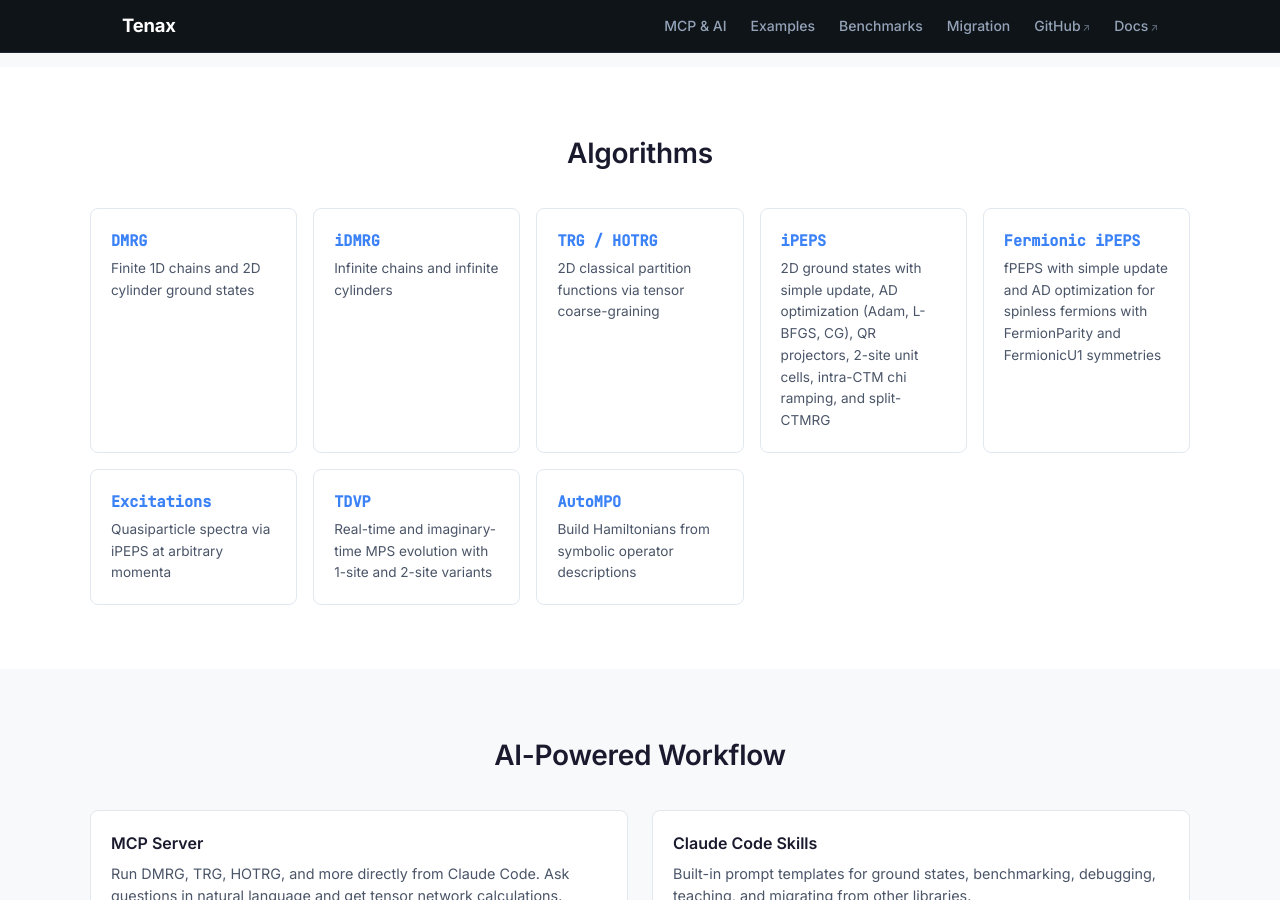
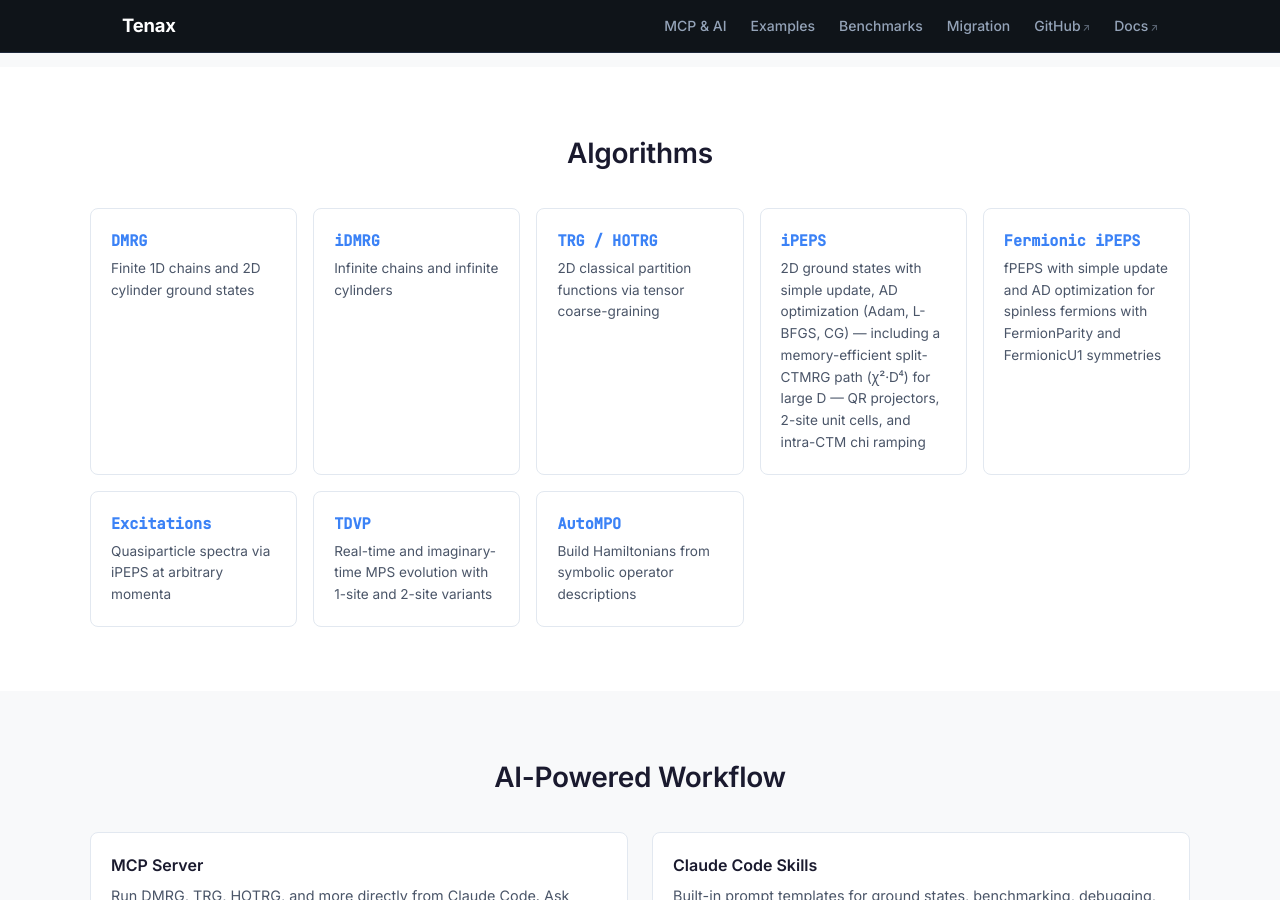
Before and after one commit to tenax-lab/tenax-lab.github.io, a Jekyll site: the page built from index.md, in a window 1280 px wide and 900 px high, scrolled down 1100 px. Built offline with Jekyll 4.4.1, drawn with Linux system fonts in a browser that asks for light colours.

Commit message:
docs: note split-CTM AD optimization in the iPEPS card (#9)
The single-site iPEPS AD optimizer can now run through the split (ket/bra-
separated) CTM at χ²·D⁴ instead of the fused χ²·D⁶ double layer, for large-D
memory savings (tenax #463). Enhance the existing "split-CTMRG" mention to
reflect that AD optimization — not just the forward — uses the split path.

🤖 Generated with [Claude Code](https://claude.com/claude-code)

```diff
--- a/index.md
+++ b/index.md
@@ -73,7 +73,7 @@ layout: default
   </div>
   <div class="algo-card">
     <h3>iPEPS</h3>
-    <p>2D ground states with simple update, AD optimization (Adam, L-BFGS, CG), QR projectors, 2-site unit cells, intra-CTM chi ramping, and split-CTMRG</p>
+    <p>2D ground states with simple update, AD optimization (Adam, L-BFGS, CG) — including a memory-efficient split-CTMRG path (χ²·D⁴) for large D — QR projectors, 2-site unit cells, and intra-CTM chi ramping</p>
   </div>
   <div class="algo-card">
     <h3>Fermionic iPEPS</h3>
```
